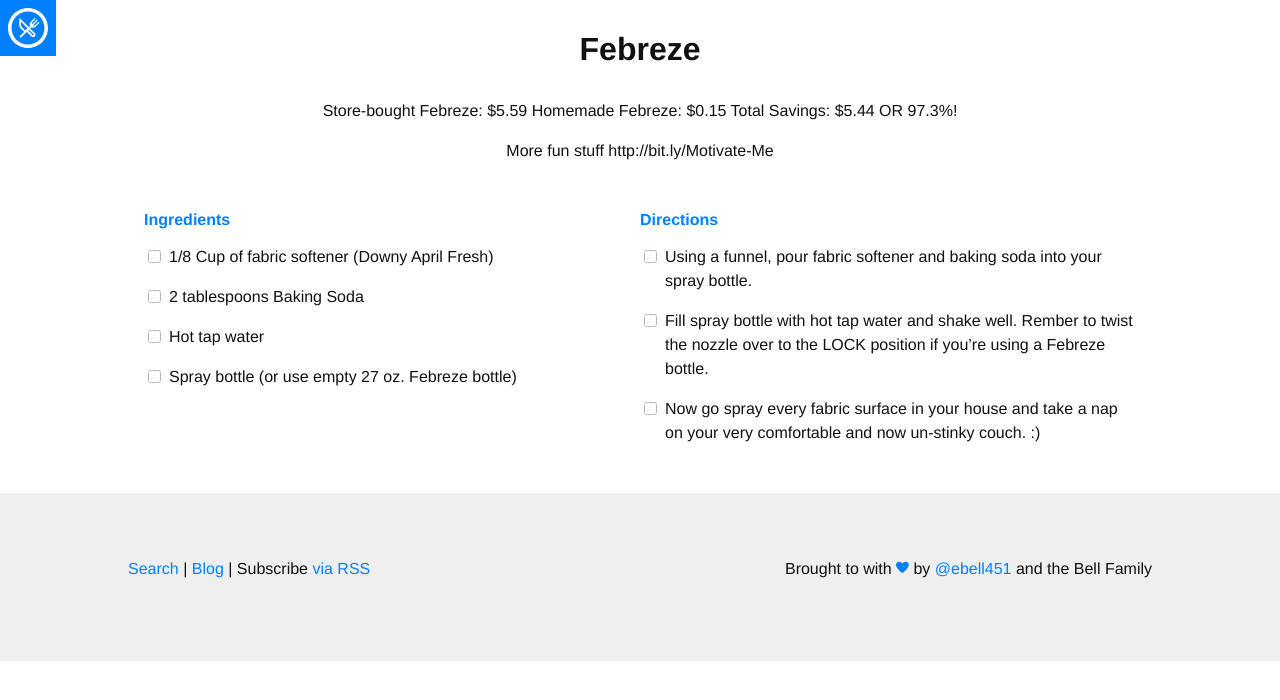
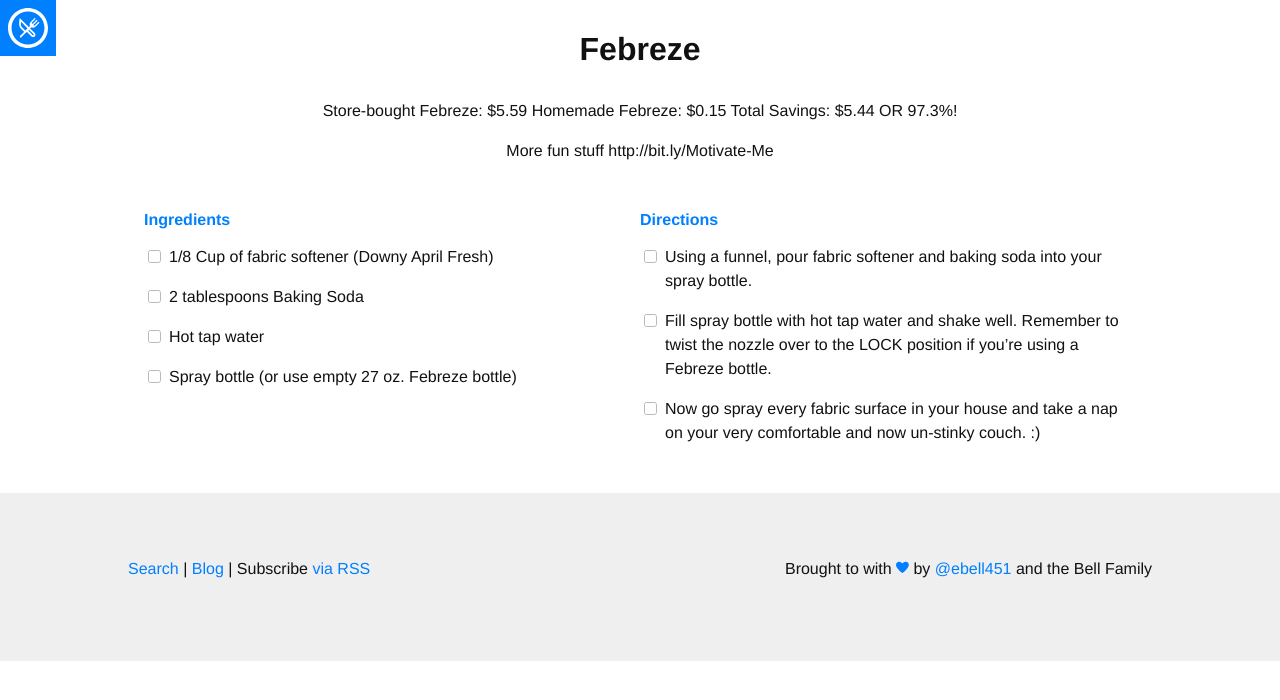
Before and after one commit to ebell451/ebell451.github.io, a Jekyll site: the page built from _recipes/febreze.md, in a window 1280 px wide. Shown: the top 700 px of the page. Built offline with Jekyll 4.4.1, drawn with Linux system fonts in a browser that asks for light colours; nearby versions of some CDN libraries; some web fonts are replaced.

```diff
--- a/_recipes/febreze.md
+++ b/_recipes/febreze.md
@@ -12,7 +12,7 @@
 
 directions:
 - Using a funnel, pour fabric softener and baking soda into your spray bottle.
-- Fill spray bottle with hot tap water and shake well. Rember to twist the nozzle over to the LOCK position if you're using a Febreze bottle.
+- Fill spray bottle with hot tap water and shake well. Remember to twist the nozzle over to the LOCK position if you're using a Febreze bottle.
 - Now go spray every fabric surface in your house and take a nap on your very comfortable and now un-stinky couch. :)
 
 ---
```
Also changed, not shown: _recipes/laundry-soap.md (added, +22 -0 lines).
